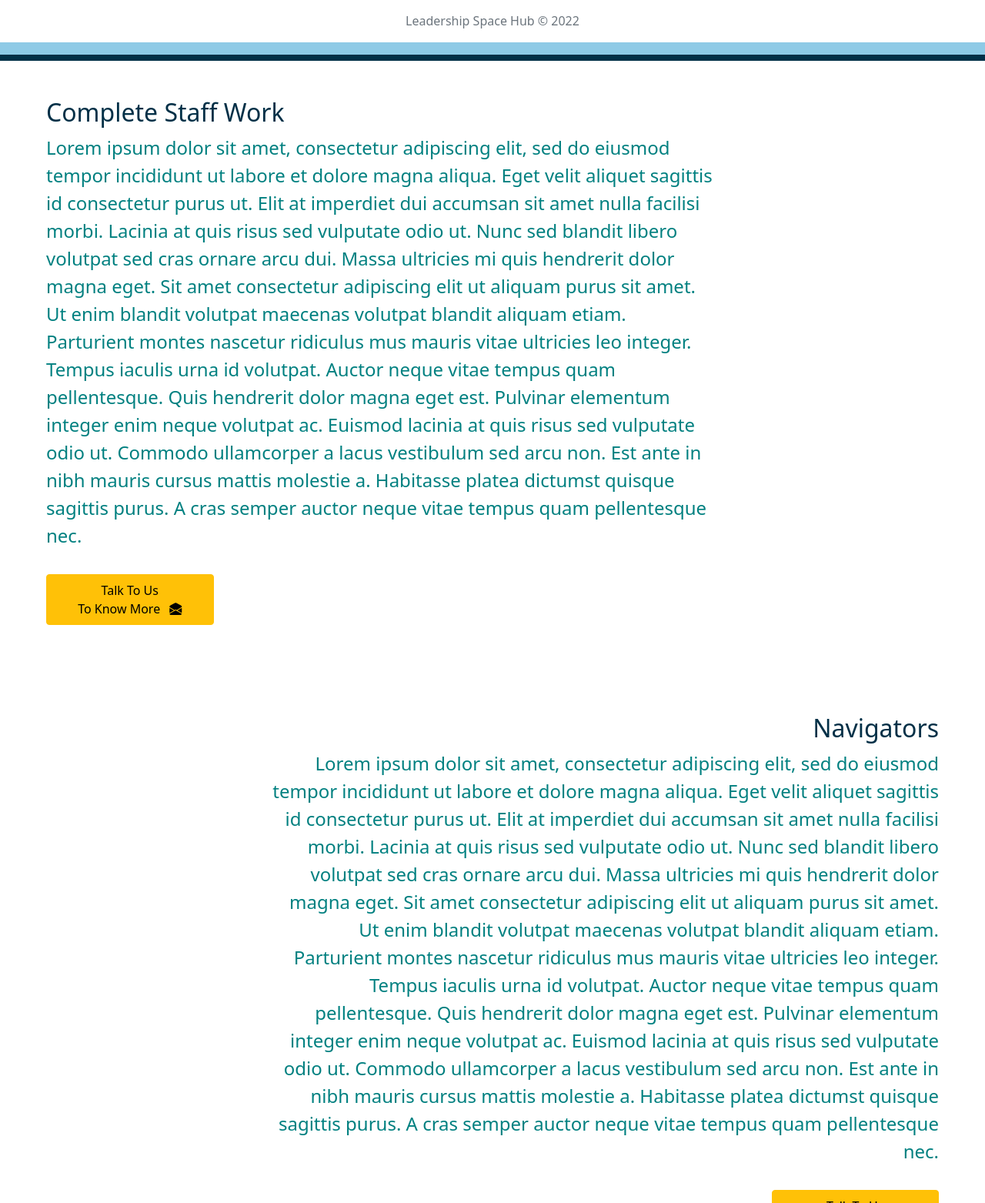
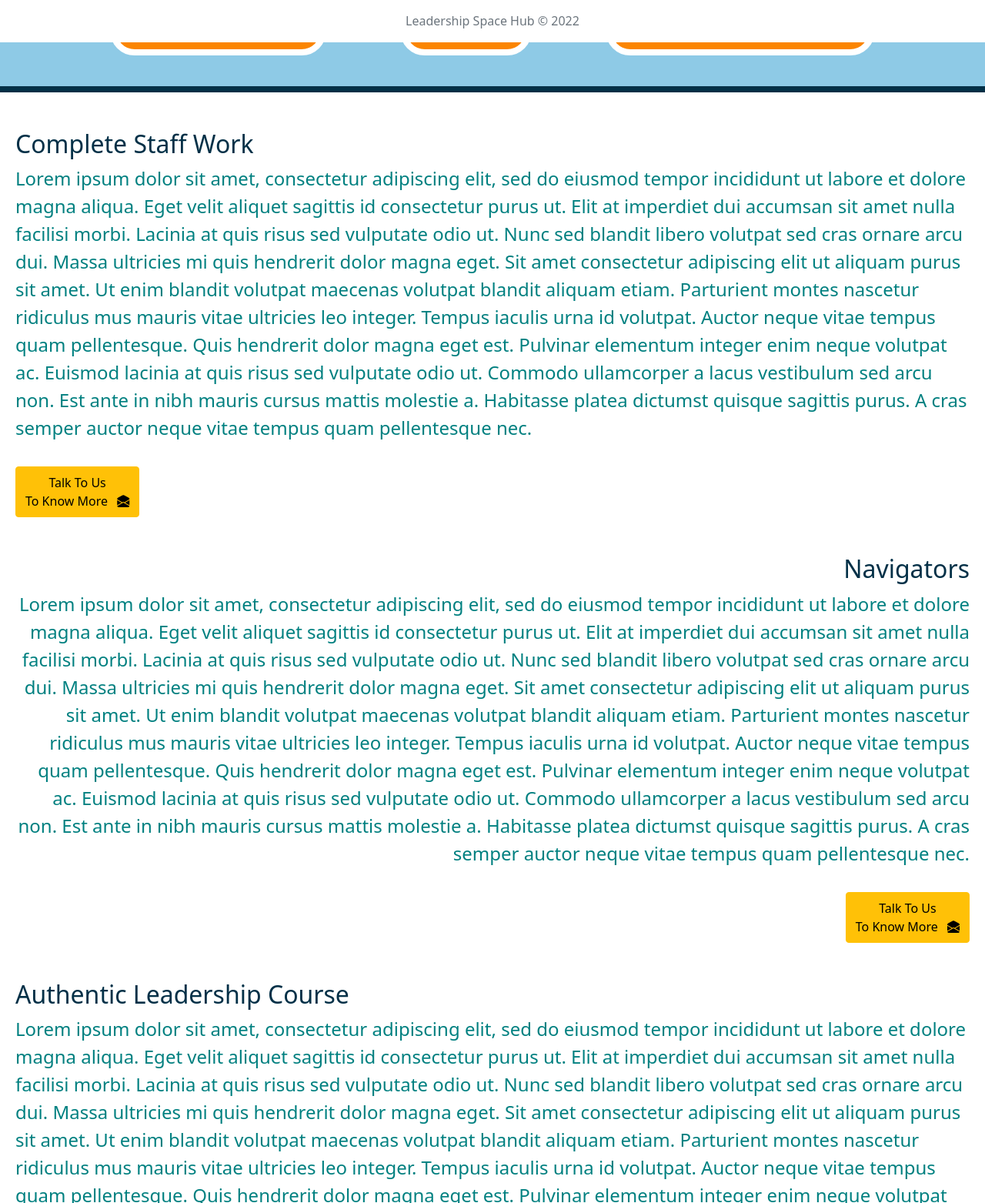
Before and after one commit to thumbsup-platform/prototype, a website: page src/training.html in a window 1280 px wide. Shown: the part 745-2308 px from the top of the page at 77% size. Drawn offline with nearby package versions, Linux system fonts and the light colour scheme.

Commit message:
Added responsiveness support to training page.

```diff
--- a/src/css/styles.less
+++ b/src/css/styles.less
@@ -156,15 +156,6 @@ body {
 }
 
 .demo-cards {
-  height: 7rem;
-  width: auto;
-  border-radius: 2rem;
-  background-color: @orange;
-  border: 0.5rem solid @white;
-}
-
-.demo-cards-2 {
-  height: 5rem;
   width: auto;
   border-radius: 2rem;
   background-color: @orange;
--- a/src/training.html
+++ b/src/training.html
@@ -120,8 +120,8 @@
       <!-- section 1 -->
       <div class="row">
         <div class="col">
-          <div class="d-flex mt-5 px-5">
-            <div class="d-flex flex-column me-5">
+          <div class="d-flex flex-wrap justify-content-between mt-5 px-2">
+            <div class="d-flex flex-column me-5 diagnostics-text">
               <h2 class="capitalize orange">
                 cursus sit amet <br />
                 dictum sit
@@ -158,22 +158,22 @@
           <h2 class="dark-blue capitalize my-3">
             tortor consequat id porta nibh venenatis cras sed
           </h2>
-          <div class="d-flex justify-content-center mx-5 mt-3 pb-2">
-            <div class="demo-cards-2 my-3 mx-5">
+          <div class="d-flex flex-wrap justify-content-center mx-5 mt-3 pb-2">
+            <div class="demo-cards my-3 mx-5">
               <h4 class="py-3 px-3">
                 <a class="demo-link" href="./training.html#feature-1"
                   >Complete Staff Work</a
                 >
               </h4>
             </div>
-            <div class="demo-cards-2 my-3 mx-5">
+            <div class="demo-cards my-3 mx-5">
               <h4 class="py-3 px-3">
                 <a class="demo-link" href="./training.html#feature-2"
                   >Navigators</a
                 >
               </h4>
             </div>
-            <div class="demo-cards-2 my-3 mx-5">
+            <div class="demo-cards my-3 mx-5">
               <h4 class="py-3 px-3">
                 <a class="demo-link" href="./training.html#feature-3"
                   >Authentic Leadership Skills</a
@@ -187,9 +187,9 @@
       </div>
 
       <!-- section 3 -->
-      <div class="my-5 px-5">
-        <div class="d-flex vh-100" id="feature-1">
-          <div class="w-75">
+      <div class="row my-5 px-2">
+        <div class="d-flex" id="feature-1">
+          <div class="col">
             <h2 class="dark-blue">Complete Staff Work</h2>
             <p class="teal large-text">
               Lorem ipsum dolor sit amet, consectetur adipiscing elit, sed do
@@ -213,16 +213,15 @@
 
             <a
               href="./index.html#contact-us"
-              class="btn btn-warning capitalize w-25 my-3 py-2"
+              class="btn btn-warning capitalize my-3 py-2"
               >Talk to us <br />to know more
               <i class="bi bi-envelope-open-fill ps-2"></i
             ></a>
           </div>
-          <div class="w-25"></div>
         </div>
-        <div class="d-flex vh-100 text-end" id="feature-2">
-          <div class="w-25"></div>
-          <div class="w-75">
+        <div class="my-3"></div>
+        <div class="d-flex text-end" id="feature-2">
+          <div class="col">
             <h2 class="dark-blue">Navigators</h2>
             <p class="teal large-text">
               Lorem ipsum dolor sit amet, consectetur adipiscing elit, sed do
@@ -246,14 +245,15 @@
 
             <a
               href="./index.html#contact-us"
-              class="btn btn-warning capitalize w-25 my-3 py-2"
+              class="btn btn-warning capitalize my-3 py-2"
               >Talk to us <br />to know more
               <i class="bi bi-envelope-open-fill ps-2"></i
             ></a>
           </div>
         </div>
-        <div class="d-flex vh-100" id="feature-3">
-          <div class="w-75">
+        <div class="my-3"></div>
+        <div class="d-flex" id="feature-3">
+          <div class="col">
             <h2 class="dark-blue">Authentic Leadership Course</h2>
             <p class="teal large-text">
               Lorem ipsum dolor sit amet, consectetur adipiscing elit, sed do
@@ -277,17 +277,17 @@
 
             <a
               href="./index.html#contact-us"
-              class="btn btn-warning capitalize w-25 my-3 py-2"
+              class="btn btn-warning capitalize my-3 py-2"
               >Talk to us <br />to know more
               <i class="bi bi-envelope-open-fill ps-2"></i
             ></a>
           </div>
-          <div class="w-25"></div>
         </div>
       </div>
     </div>
 
-    <div style="margin-bottom: 10rem"></div>
+    <!-- divider -->
+    <div class="my-5"><br /></div>
 
     <!-- footer -->
     <footer class="py-3 text-muted border-top footer">
```
Also changed, not shown: src/css/styles.css.
